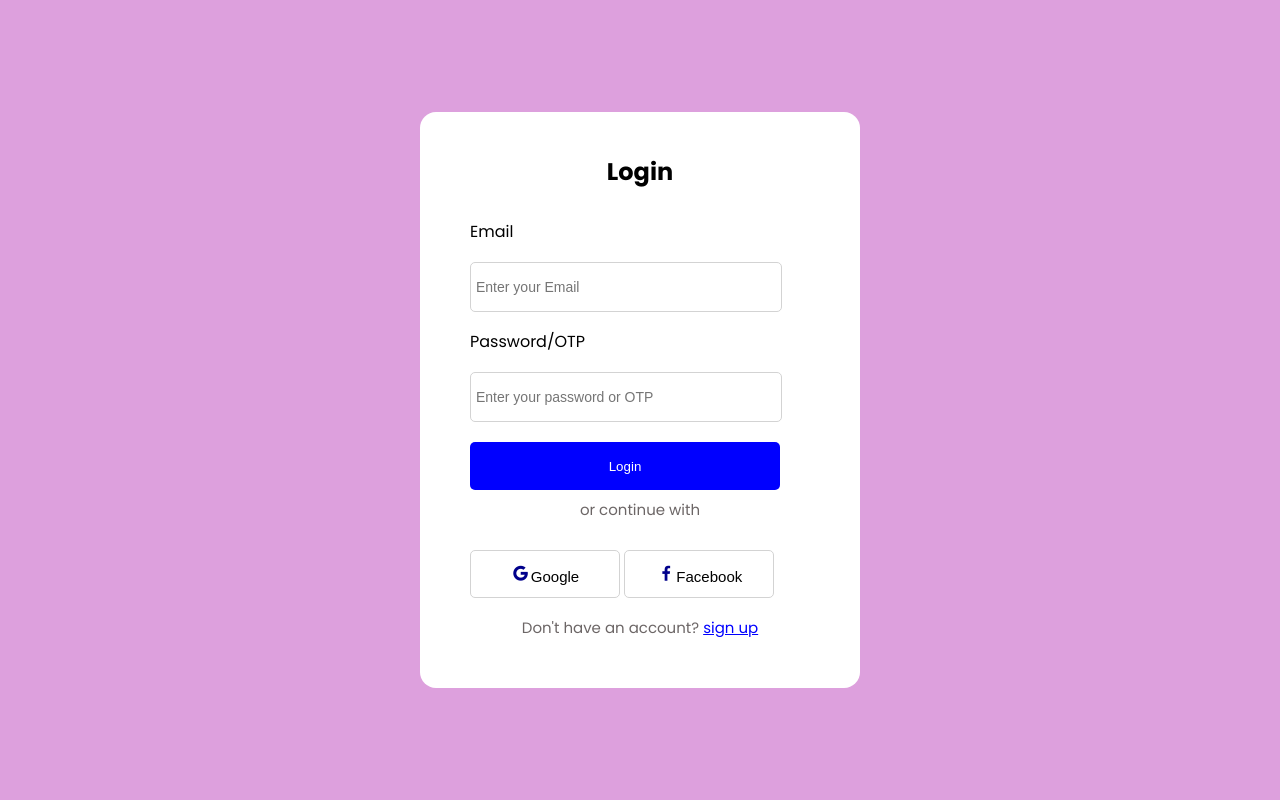
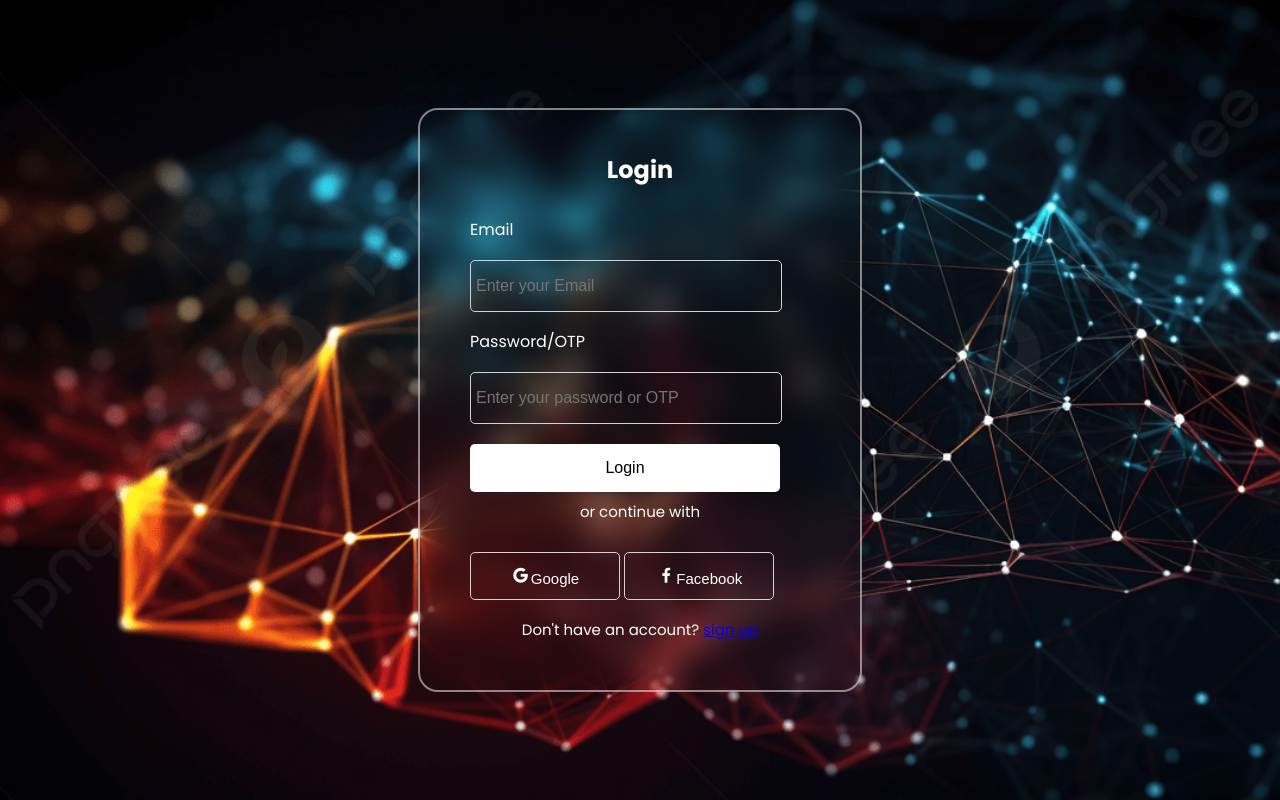
Before and after one commit to samridhi8595-lab/login-page, a plain HTML site: page index.html in a window 1280 px wide. Drawn offline with nearby package versions, Linux system fonts and the light colour scheme; a web font is replaced by a local one.

Commit message:
add background and transparent container

```diff
--- a/style.css
+++ b/style.css
@@ -10,19 +10,24 @@ body{
     justify-content: center;
     align-items: center;
     min-height: 100vh;
-    background-color: plum;
-    font-family: "Poppins",sans-serif;
+    background-image:url(back.jpg);
+    background-size: cover;
+    background-position: center;
+    font-family: 'Poppins',sans-serif;
 }
 .container h2{
     text-align: center;
+    color:#fff;
 }
 .container{
-    background-color: #fff;
+    background-color:transparent;
     padding:40px;
-    border-radius:1rem;
+    border:2px solid rgba(255,255,255,.5);
+    border-radius:20px;
     min-width: 45vh;
     width: 40vh;
     line-height: 40px;
+    backdrop-filter: blur(15px);
 
 }
 form{
@@ -32,15 +37,17 @@ form{
  form p{
     text-align: start;
     padding:10px 0;
+    color:#fff;
 }
- form  input{
-    border:1px solid lightgrey;
+form input{
+    background:transparent;
+    border:1px solid lightgray;
     border-radius:5px;
-    font-size:14px;
-    height: 3rem;
+    font-size:1em;
+    height:50px;
     width: 300px;
     padding:0 5px;
-
+    color:#fff;
 
 
 }
@@ -54,20 +61,24 @@ form{
     width: 310px;
     padding:10px;
     border: none;
+    outline: none;
     border-radius:5px;
-    background-color: blue;
-    color: white;
+    background-color:#fff;
+    color:#000;
     padding:15px;
-    font-weight: 300;
+    font-weight: 500;
+    font-size: 1em;
+    cursor: pointer;
 
 
 }
 .btn h2{
     text-align: center;
     font-size: 15px;
-    color: rgb(108, 102, 102);
+    color:#fff;
     font-weight: 100;
     padding:5 0px;
+
 }
 .icon{
     padding:10px;
@@ -81,6 +92,8 @@ form{
     height: 3rem;
     text-align: center;
     font-size: 15px;
+    color:#fff;
+    cursor: pointer;
 
 
 }
@@ -88,14 +101,16 @@ form{
 h3{
     text-align: center;
     font-size: 15px;
-    color: rgb(108, 102, 102);
+    color:#fff;
     font-weight: 100;
 }
 span{
     color:blue;
+    cursor: pointer;
 }
 span i{
     color: darkblue;
     font-size: 20px;
+    color:#fff
 
 }
```
Also changed, not shown: back.jpg (added).
